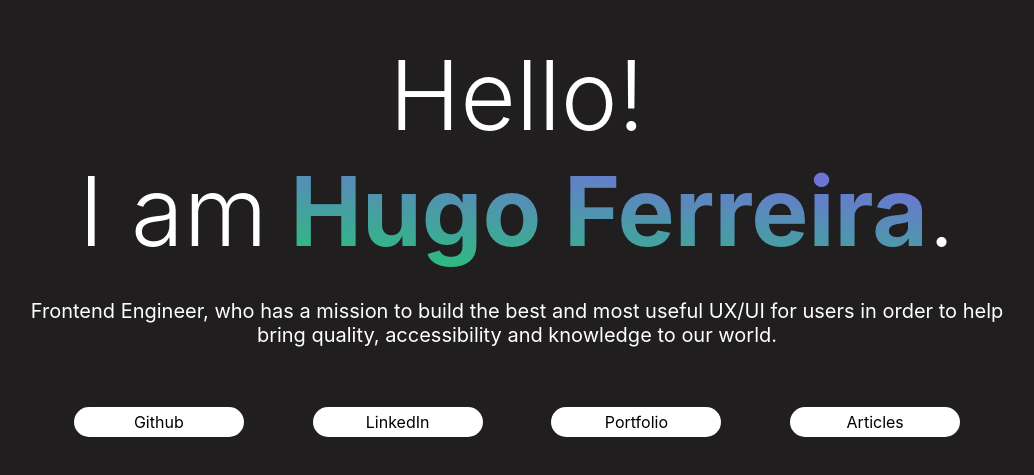
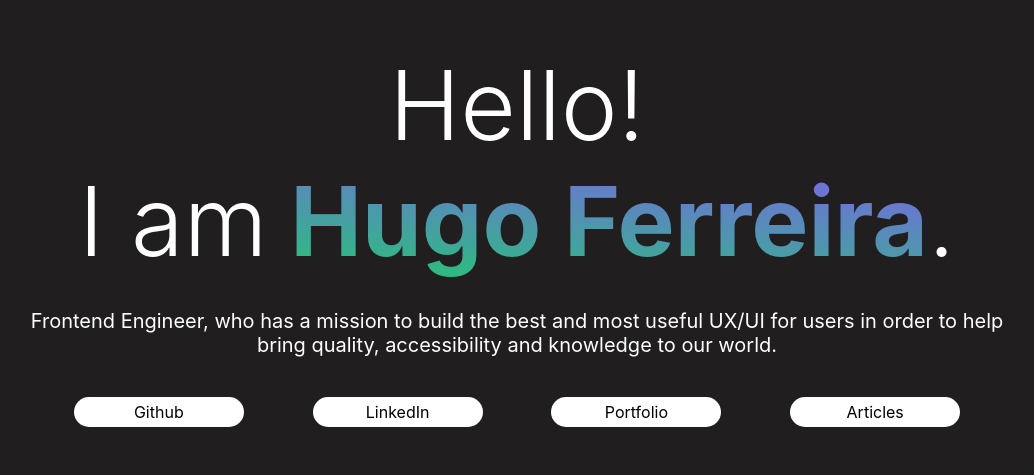
Before and after one commit to huferr/my-website, a React (Create React App) app: page / in a window 1280 px wide. Shown: the part 163-638 px from the top of the page, without its empty margins (123-1157 px from the left). Built offline with nearby package versions, Linux system fonts and the light colour scheme; what react-animations would draw is missing.

Commit message:
chore: refactor and applyind typography

```diff
--- a/src/pages/Home/Home.component.tsx
+++ b/src/pages/Home/Home.component.tsx
@@ -36,7 +36,7 @@ export const Home: React.FC = () => {
           <Bold deg={deg}> Hugo Ferreira</Bold>
           .
         </Heading>
-        <Paragraph>
+        <Paragraph marginTop={30}>
           Frontend Engineer, who has a mission to
           build the best and most useful UX/UI for users in order
           to help bring quality, accessibility and knowledge to our world.
--- a/src/pages/Portfolio/Portfolio.component.tsx
+++ b/src/pages/Portfolio/Portfolio.component.tsx
@@ -2,10 +2,9 @@ import React from "react";
 import {Carousel} from "../../components/Carousel/Carousel.component";
 import {Item} from "../../components/Carousel/Item.component";
 import {Projects} from "../../data/projects";
+import { HeadingSmall, Subtitle } from "../../styles";
 import {
   Container,
-  Title,
-  Subtitle,
   Project,
   ProjectTitle,
   Projectlanguages,
@@ -24,7 +23,7 @@ export interface PortfolioProps {
 export const Portfolio: React.FC<PortfolioProps> = (props) => {
   return (
     <Container id={props.id}>
-      <Title>Portfolio</Title>
+      <HeadingSmall>Portfolio</HeadingSmall>
       <Subtitle>Check out the projects I have been
         working on and my own projects as well.
       </Subtitle>
--- a/src/styles/typography.tsx
+++ b/src/styles/typography.tsx
@@ -1,10 +1,17 @@
 import styled from "styled-components";
 
-// base headings, subtitles and paragraphs
-export const Heading = styled.h1`
-  margin: 0px;
+interface TypographyProps {
+  marginTop?: number;
+  marginBottom?: number;
+  bold?: boolean;
+}
+
+export const Heading = styled.h1<TypographyProps>`
+  margin: 0;
+  margin-top: ${(props) => props.marginTop || 0}px;
+  margin-bottom: ${(props) => props.marginBottom || 0}px;
   font-size: 96px;
-  font-weight: 300;
+  font-weight: ${(props) => props.bold ? 700 : 300};
   color: #fff;
 
   @media only screen and (max-width: 1200px) {
@@ -20,10 +27,28 @@ export const Heading = styled.h1`
   };
 `;
 
-export const Subtitle = styled.h2``;
+export const HeadingSmall = styled.h2<TypographyProps>`
+  margin: 0;
+  margin-top: ${(props) => props.marginTop || 0}px;
+  margin-bottom: ${(props) => props.marginBottom || 0}px;
+  font-size: 80px;
+  font-weight: ${(props) => props.bold ? 700 : 300};
+  color: #fff;
+`;
 
-export const Paragraph = styled.p`
-  margin-top: 30px;
+export const Subtitle = styled.h2<TypographyProps>`
+  margin: 0;
+  margin-top: ${(props) => props.marginTop || 0}px;
+  margin-bottom: ${(props) => props.marginBottom || 0}px;
+  font-size: 20px;
+  color: #fff;
+  text-align: center;
+`;
+
+export const Paragraph = styled.p<TypographyProps>`
+  margin: 0;
+  margin-top: ${(props) => props.marginTop || 0}px;
+  margin-bottom: ${(props) => props.marginBottom || 0}px;
   font-size: 20px;
   color: #fff;
   text-align: center;
```
Also changed, not shown: src/pages/Portfolio/Portfolio.styles.tsx (+0 -19 lines).
